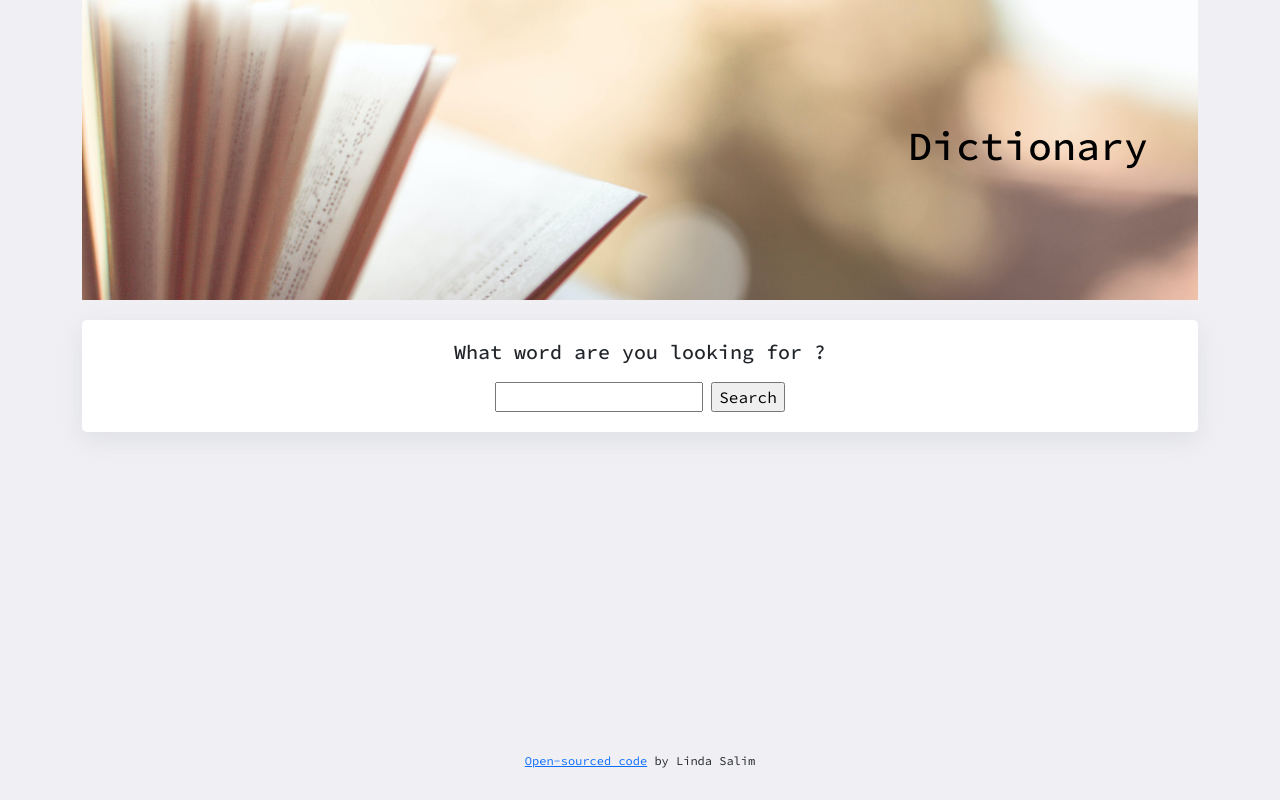
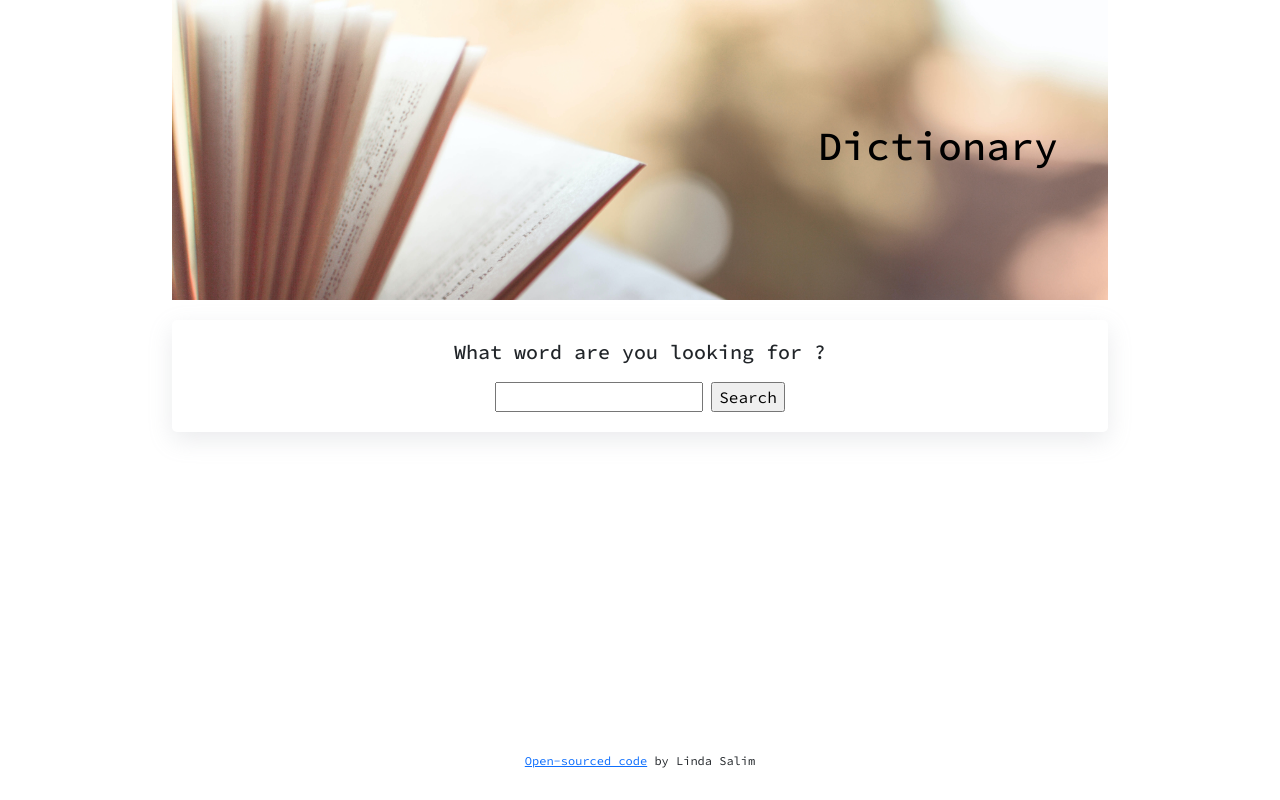
Before and after one commit to lndslm/dictionary-react-app, a React (Create React App) app: page / in a window 1280 px wide. Built offline with nearby package versions, Linux system fonts and the light colour scheme.

Commit message:
Changed the background color of the body

```diff
--- a/src/App.css
+++ b/src/App.css
@@ -1,6 +1,12 @@
+body {
+  background: #f0f0f4;
+}
+
 .App {
   font-family: "Source Code Pro", monospace;
-  background: #f0f0f4;
+
+  max-width: 960px;
+  margin: 0 auto;
 }
 
 .App .container {
```
